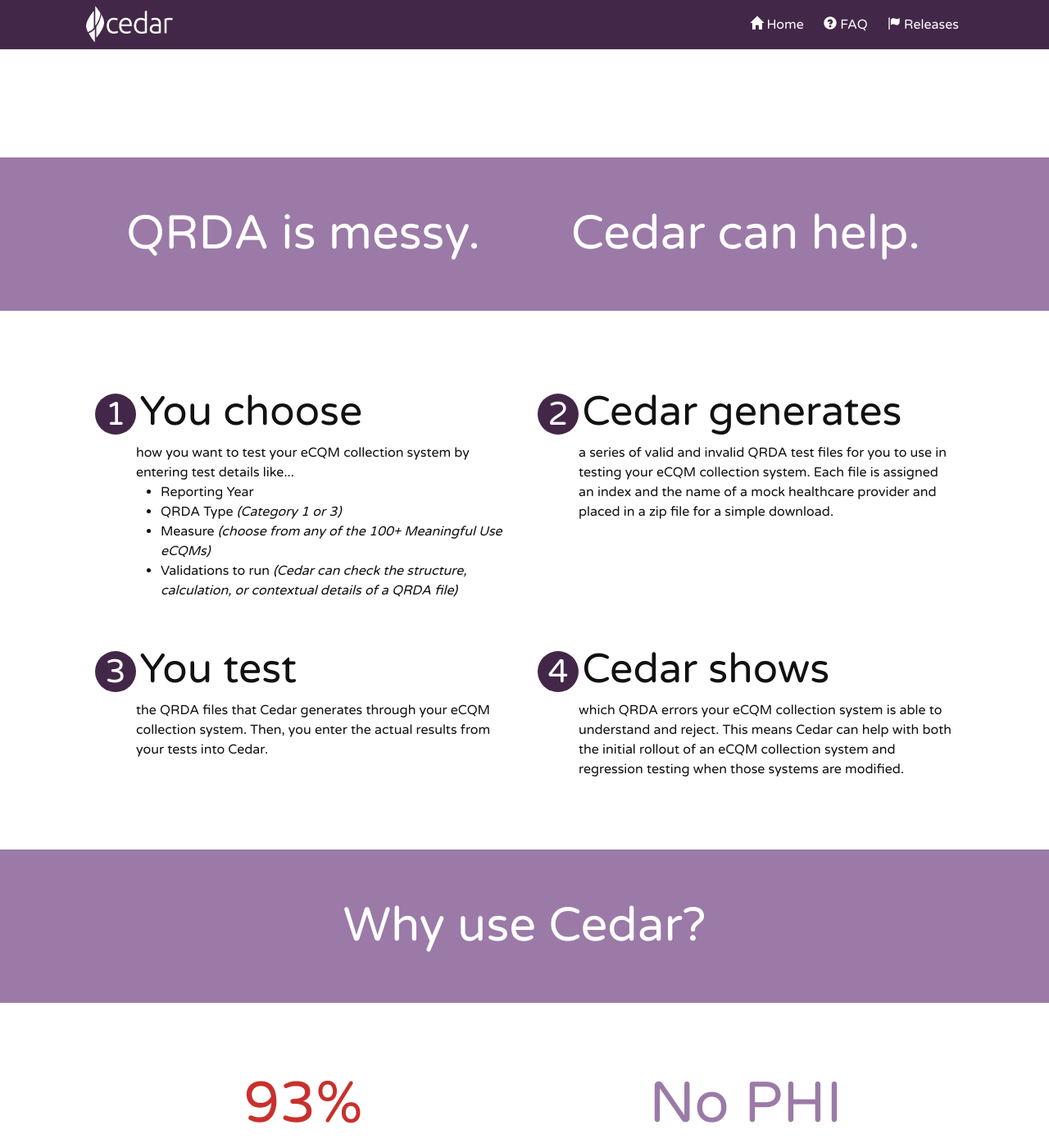
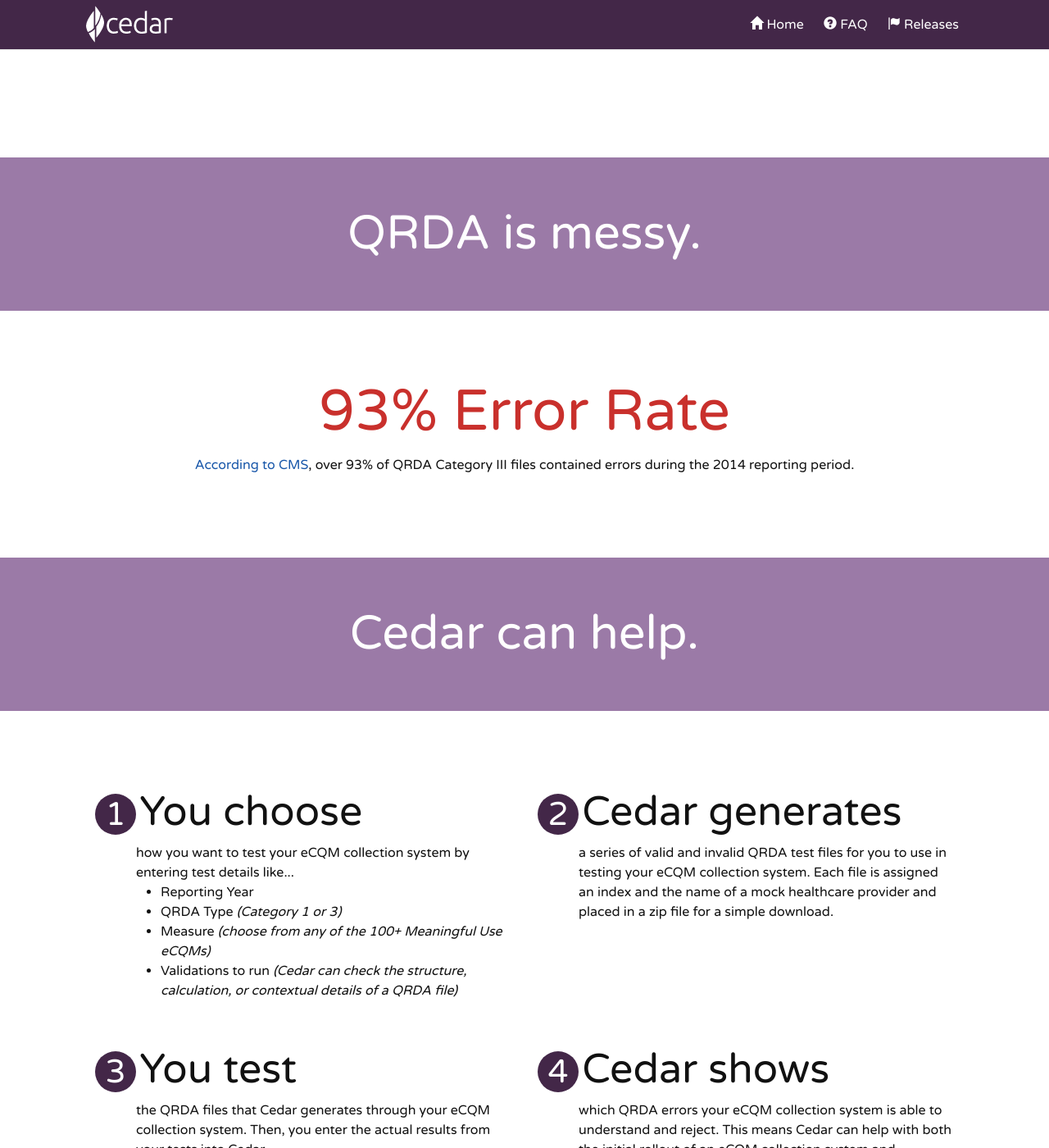
Before and after one commit to edeyoung/cedar, a Jekyll site: the page built from index.html, in a window 1280 px wide and 1400 px high, scrolled down 430 px. Shown: the whole window at 82% size. Built offline with Jekyll 4.4.1, drawn with Linux system fonts in a browser that asks for light colours; some of the changed text lies outside the part shown.

Commit message:
Moved the error rate up on the homepage

```diff
--- a/_sass/cedar.scss
+++ b/_sass/cedar.scss
@@ -875,6 +875,10 @@ body {
   width: 50%;
   float: left;
 }
+.grid-third {
+  width: 33.33%;
+  float: left;
+}
 .padded {
   padding: 1em;
 }
@@ -891,6 +895,14 @@ body {
 }
 @media screen and (max-width: 800px) {
   .grid-half {
+    width: 100%;
+  }
+  .grid-third {
+    width: 50%;
+  }
+}
+@media screen and (max-width: 600px) {
+  .grid-third {
     width: 100%;
   }
 }
--- a/index.html
+++ b/index.html
@@ -26,10 +26,22 @@ layout: full_page
   <div class='spacer'></div>
 
   <div class='ribbon'>
-    <div class="wrapper">
-      <div class='grid-half'>QRDA is messy.</div>
-      <div class='grid-half'>Cedar can help.</div>
+    <div class="wrapper">QRDA is messy.</div>
+  </div>
+
+  <div class="wrapper">
+    <div class='padded'>
+      <p class='detail-header-1' style='color:#c9302c;'>
+        93% Error Rate
+      </p>
+      <p style='text-align:center;'>
+        <a href='https://www.cms.gov/eHealth/downloads/2014_EP_Submission_Data_Issues.pdf'>According to CMS</a>, over 93% of QRDA Category III files contained errors during the 2014 reporting period.
+      </p>
     </div>
+  </div>
+
+  <div class='ribbon'>
+    <div class="wrapper">Cedar can help.</div>
   </div>
 
   <div class="wrapper">
@@ -73,15 +85,7 @@ layout: full_page
   </div>
 
   <div class="wrapper">
-    <div class='grid-half padded'>
-      <p class='detail-header-1' style='color:#c9302c;'>
-        93%
-      </p>
-      <p>
-        of QRDA Category III files contained errors <a href='https://www.cms.gov/eHealth/downloads/2014_EP_Submission_Data_Issues.pdf'>during the 2014 reporting period</a>.
-      </p>
-    </div>
-    <div class='grid-half padded'>
+    <div class='grid-third padded'>
       <p class='detail-header-1' style='color:#9b7aa7;'>
         <span style='white-space:nowrap'>No PHI</span>
       </p>
@@ -89,8 +93,7 @@ layout: full_page
         Cedar QRDA files contain no Protected Health Information (PHI) or Personally Identifiable Information (PII).
       </p>
     </div>
-    <div class='clear'></div>
-    <div class='grid-half padded'>
+    <div class='grid-third padded'>
       <p class='detail-header-2' style='color:#299171;'>
           Accurate eCQMs empower
       </p>
@@ -109,7 +112,7 @@ layout: full_page
         </div>
       </div>
     </div>
-    <div class='grid-half padded'>
+    <div class='grid-third padded'>
       <p class='detail-header-2' style='color:#337ab7;'>
         Free + Open Source
       </p>
```
